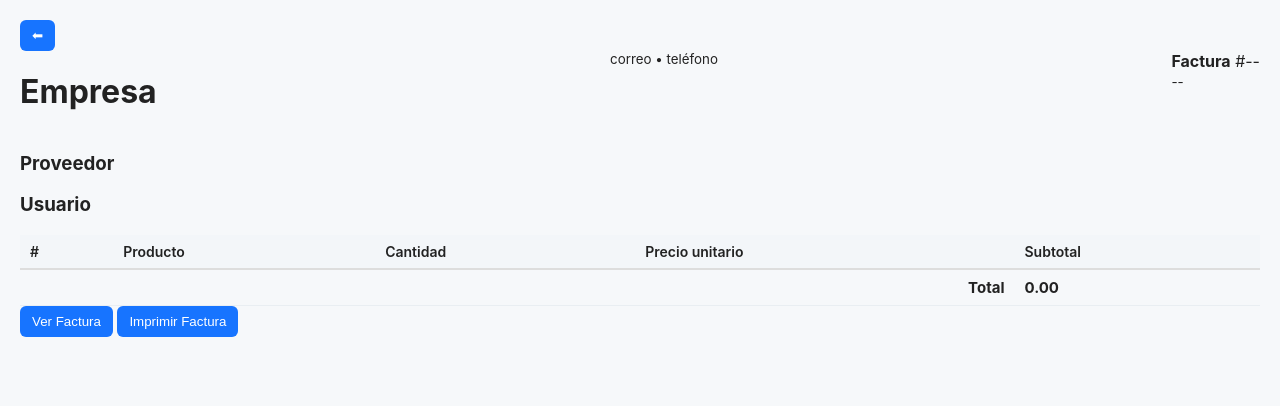
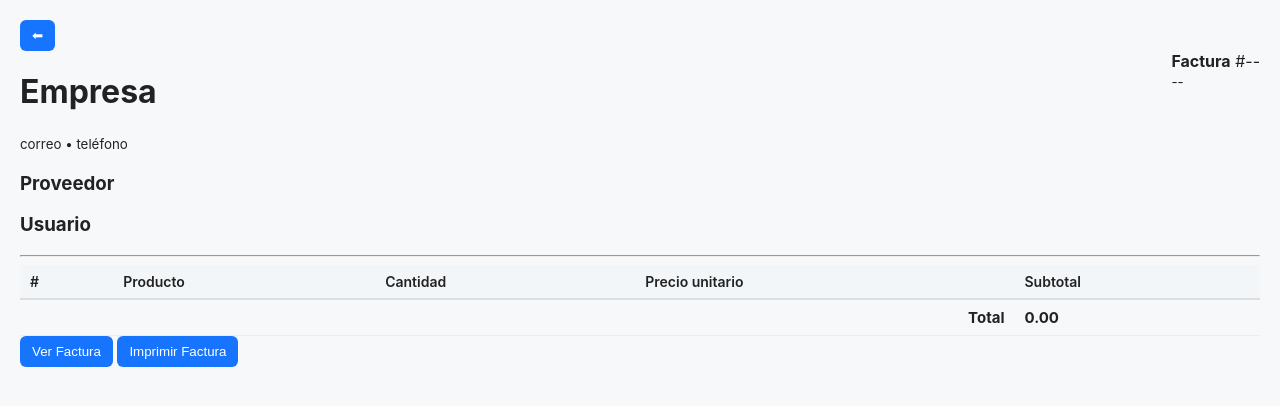
Before and after one commit to camilaaportillo/TallerZelaya, a PHP site: page /detalle_compra.html in a window 1280 px wide. Shown: the top 406 px of the page. Run offline with PHP 8.4, Linux system fonts and the light colour scheme.

Commit message:
detalles de venta

```diff
--- a/compra.html
+++ b/compra.html
@@ -53,7 +53,7 @@
 
             <label>Producto</label>
             <select id="selectProducto">
-                <option value="" disabled selected>Seleccionar Marca</option>
+                <option value="" disabled selected>Seleccionar Producto</option>
             </select>
             <small id="errorProducto" class="error-msg"></small>
 
@@ -159,7 +159,7 @@
                 <form id="formFactura" enctype="multipart/form-data">
                     <input type="file" id="fileFactura" name="factura" accept="image/*" hidden>
                     <button type="button" id="btnSeleccionarFactura">Seleccionar Imagen</button>
-                    <hr>
+                    <br>
                     <br>
                     <div class="preview" id="previewFactura"></div>
                     <br>
--- a/css/detalle_compra.css
+++ b/css/detalle_compra.css
@@ -203,3 +203,10 @@ modal {
 .icono-exito {
     background: green;
 }
+
+@media print {
+
+  .no-imprimir {
+    display: none !important;
+  }
+}
--- a/detalle_compra.html
+++ b/detalle_compra.html
@@ -9,15 +9,16 @@
 </head>
 
 <body>
-  <button class="logo-btn" onclick="window.location.href='listar_compras.html'"">
+  <button class="no-imprimir" onclick="window.location.href='listar_compras.html'"">
     ⬅
   </button>
   <main>
-    <div class="factura" id="factura">
+    <div class=" factura" id="factura">
     <header>
-
+      <div>
         <h1 id="empresaNombre">Empresa</h1>
         <small id="empresaContacto">correo • teléfono</small>
+      </div>
       <div class="info">
         <strong>Factura</strong> <span id="facturaId">#--</span><br>
         <small id="facturaFecha">--</small>
@@ -38,6 +39,7 @@
     </section>
 
     <table id="tablaProductos">
+      <hr>
       <thead>
         <tr>
           <th>#</th>
@@ -57,9 +59,9 @@
     </table>
 
     <div class="acciones">
-        <button id="verImagen">Ver Factura</button>
-        <a id="descargarImagen" style="display:none;" class="btn">Descargar Factura</a>
-        <button onclick="window.print()">Imprimir Factura</button>
+      <button class="no-imprimir" id="verImagen">Ver Factura</button>
+      <a class="no-imprimir" id="descargarImagen" style="display:none;" class="btn">Descargar Factura</a>
+      <button class="no-imprimir" onclick="window.print()">Imprimir Factura</button>
     </div>
 
     <div id="contenedorImagen" style="display:none; text-align:center; margin-top:20px;">
--- a/index.html
+++ b/index.html
@@ -75,7 +75,7 @@
                 <p>Compras</p>
             </a>
             <a class="item" href="compra.html">
-                <img src="imgs/Compra.png" alt="Ventas">
+                <img src="imgs/venta.png" alt="Ventas">
                 <p>Ventas</p>
             </a>
 
--- a/js/jsCompra.js
+++ b/js/jsCompra.js
@@ -153,7 +153,7 @@ function cargarProveedores() {
         .then(data => {
             const opciones = data.map(p => ({
                 value: String(p.id_proveedor),
-                label: p.empresa
+                label: p.nombre + (p.empresa ? ` (${p.empresa})` : "")
             }));
 
             if (choicesProveedor) {
--- a/js/jsDetalleCompra.js
+++ b/js/jsDetalleCompra.js
@@ -28,7 +28,7 @@
     console.log(items);
 
     // Empresa
-    document.getElementById("empresaNombre").textContent = compra.empresa_nombre;
+    document.getElementById("empresaNombre").textContent = compra.empresa;
     document.getElementById("empresaContacto").textContent = `${compra.empresa_correo} • ${compra.empresa_telefono}`;
 
     // Proveedor
--- a/listar_compras.html
+++ b/listar_compras.html
@@ -40,7 +40,7 @@
                 <table id="tablaCompras">
                     <thead>
                         <tr>
-                            <th>Factura</th>
+                            <th>Número Compra</th>
                             <th>Empresa</th>
                             <th>Proveedor</th>
                             <th>Fecha</th>
```
Also changed, not shown: facturas/factura_68dc83ac1f3cb1.11381231.jpeg (deleted), facturas/factura_68dde05d10ce15.27504128.webp (deleted), facturas/factura_68dde180ccf936.31581804.webp (deleted), facturas/factura_68dde42d308dd7.19260576.webp (deleted), facturas/factura_68dde477c2a609.82521255.webp (deleted), facturas/factura_68dde8b9ad4508.79701338.webp (deleted), imgs/venta.png (added). Lines whose indentation alone changed are shown as unchanged.
